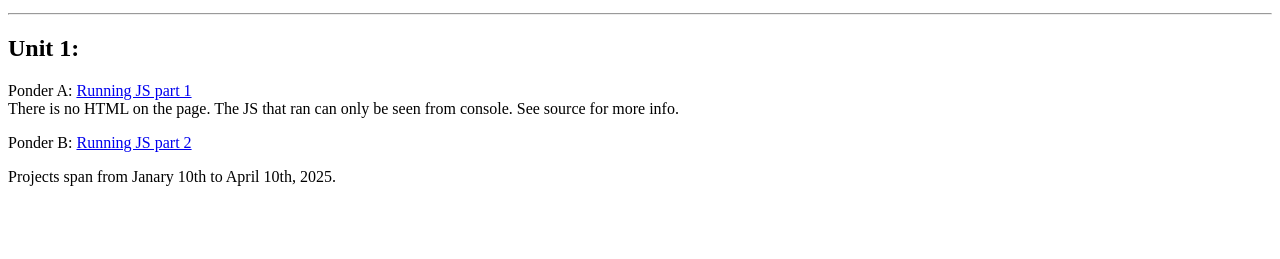
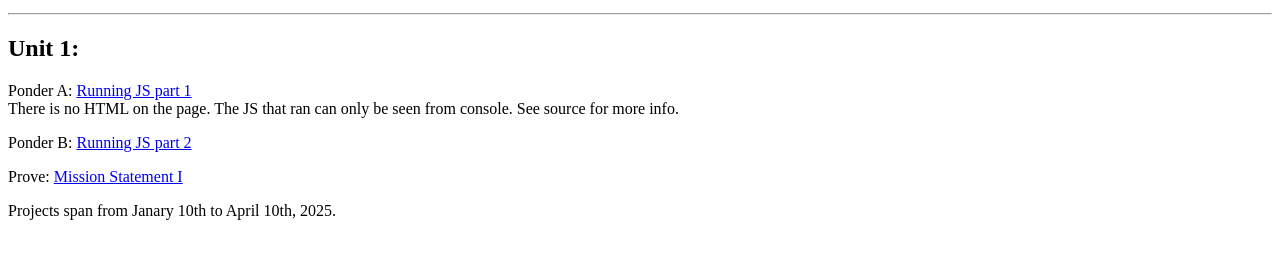
Before and after one commit to AustinConner/WDD131, a plain HTML site: page index.html in a window 1280 px wide. Shown: the part 101-360 px from the top of the page. Drawn offline with Linux system fonts and the light colour scheme.

Commit message:
added prove assignment to index.html for the repo

```diff
--- a/index.html
+++ b/index.html
@@ -18,6 +18,7 @@
             <p>Ponder A: <a href="./unit_1/Ponder_RunningJS/running.html">Running JS part 1</a> <br>
             <note>There is no HTML on the page. The JS that ran can only be seen from console. See source for more info.</note> <br></p>
             <p>Ponder B: <a href="./unit_1/Ponder_RunningJS/my_page.html">Running JS part 2</a></p>
+            <p>Prove: <a href="./unit_1/mission/index.html">Mission Statement I</a>
 
     </main>
     <footer>
```
